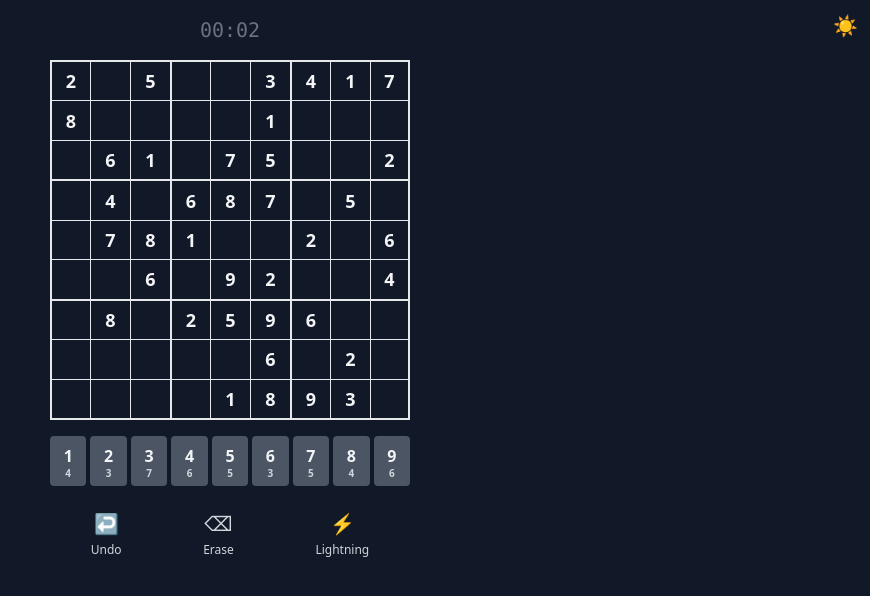
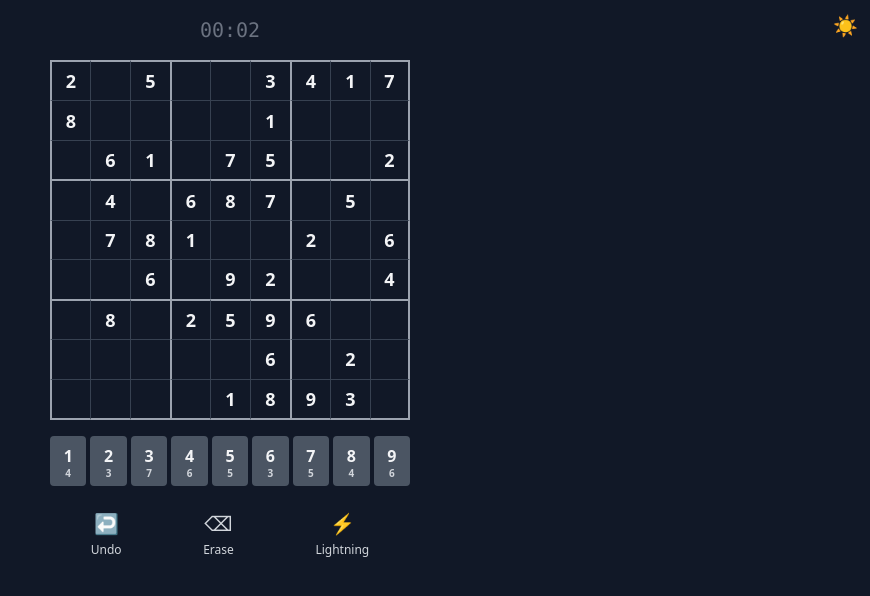
Before and after one commit to noaraz/sudoku-battle, a React (Vite) app in the folder frontend/: page / in a window 1280 px wide. Both pictures are taken after a click on the button "Easy". Shown: the top 596 px of the page, without its empty margins (410-1280 px from the left). Built offline with nearby package versions, Linux system fonts and the light colour scheme.

Commit message:
fix: distinct colors for box borders vs inner cell lines

```diff
--- a/frontend/src/views/Board.tsx
+++ b/frontend/src/views/Board.tsx
@@ -46,11 +46,20 @@ function cellClass(
 }
 
 function boxBorderClass(r: number, c: number): string {
-  const bt = r % 3 === 0 ? "border-t-2" : "border-t";
-  const bb = r === 8 ? "border-b-2" : "";
-  const bl = c % 3 === 0 ? "border-l-2" : "border-l";
-  const br = c === 8 ? "border-r-2" : "";
-  return `${bt} ${bb} ${bl} ${br} border-gray-800 dark:border-gray-200`;
+  // Box boundaries: thick + clearly visible. Inner lines: thin + barely visible.
+  const bt = r % 3 === 0
+    ? "border-t-2 border-t-gray-500 dark:border-t-gray-400"
+    : "border-t border-t-gray-300 dark:border-t-gray-700";
+  const bb = r === 8
+    ? "border-b-2 border-b-gray-500 dark:border-b-gray-400"
+    : "";
+  const bl = c % 3 === 0
+    ? "border-l-2 border-l-gray-500 dark:border-l-gray-400"
+    : "border-l border-l-gray-300 dark:border-l-gray-700";
+  const br = c === 8
+    ? "border-r-2 border-r-gray-500 dark:border-r-gray-400"
+    : "";
+  return `${bt} ${bb} ${bl} ${br}`;
 }
 
 export function Board({ board, selectedCell, highlightNum, onSelectCell }: BoardProps) {
```
